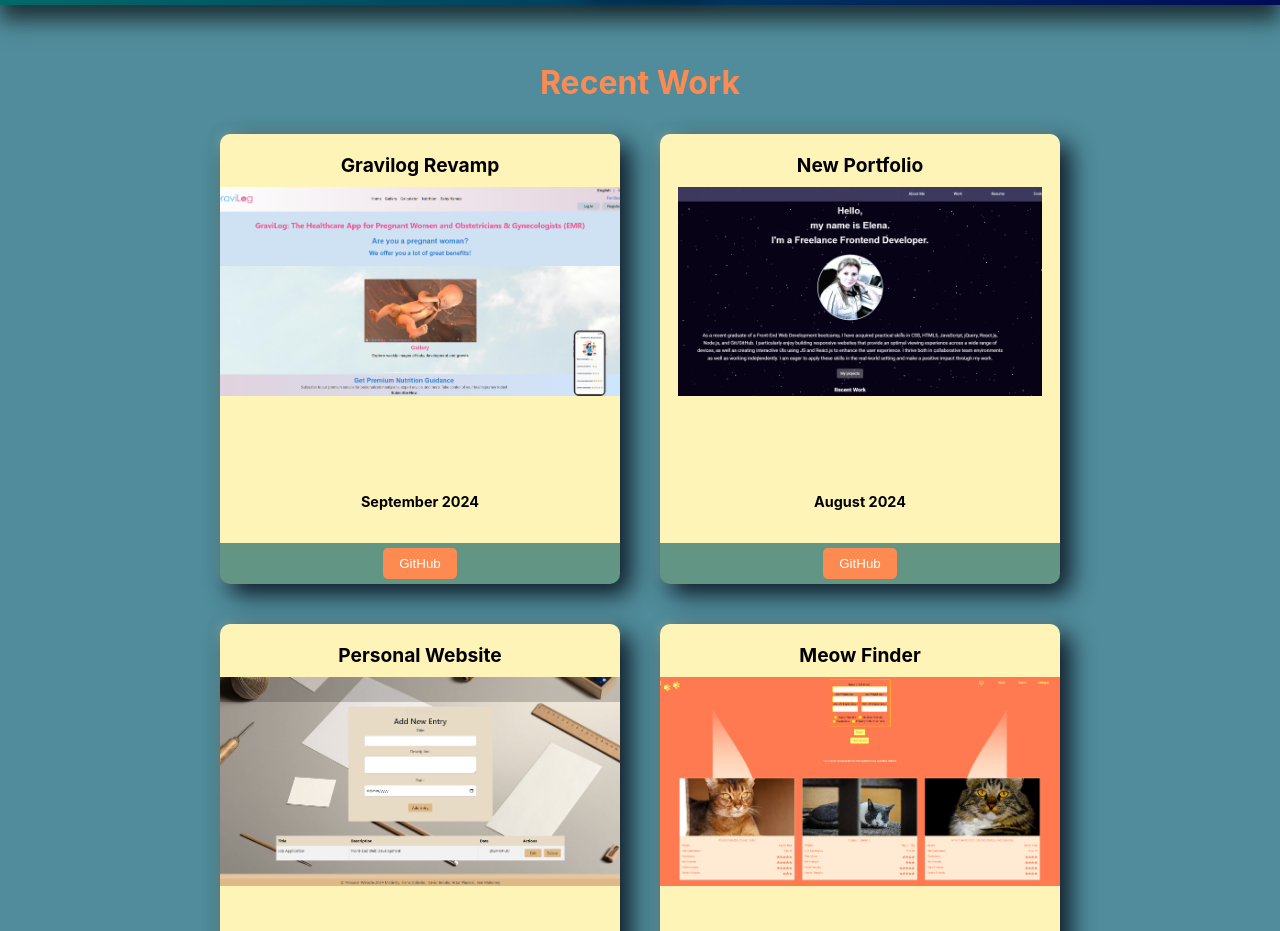
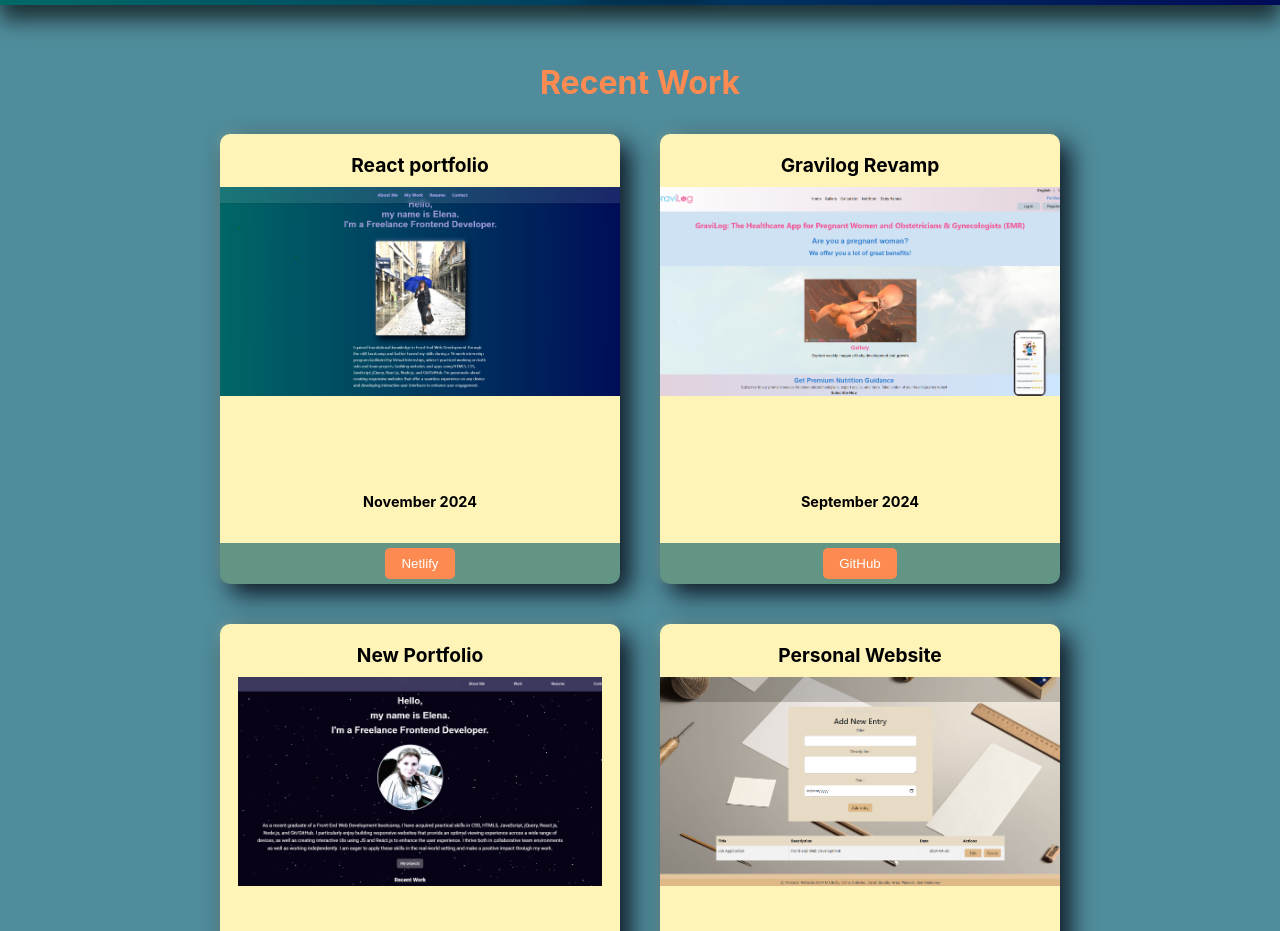
Before and after one commit to RusLena/react-portfolio, a React (Create React App) app: page / in a window 1280 px wide. Shown: the part 980-1911 px from the top of the page. Built offline with nearby package versions, Linux system fonts and the light colour scheme.

Commit message:
added card with react portfolio

```diff
--- a/src/MyWork/MyWork.js
+++ b/src/MyWork/MyWork.js
@@ -14,6 +14,35 @@ const MyWork = () => {
         <h2>Recent Work</h2>
       </div>
       <div className={`cards-container ${clicked ? "clicked" : ""}`}>
+
+       {/* React portfolio card */}
+       <div
+          className="card"
+          onClick={handleClick}
+        >
+          <div className="project-content">
+            <h3>React portfolio</h3>
+            <div className="project-image">
+              <img className="project-img" src="./images/project7.png" alt="react project" />
+            </div>
+            <p>
+            This personal portfolio showcases my front-end skills with engaging animations and interactive elements.
+            Key features include a sparkling font animation, an animated main heading, and a glassmorphism effect in the navbar.
+            Neumorphic styling and hover-activated project cards add depth, while gradient colors and responsive design create a polished experience on all devices.
+            A click sound effect was added to the "My Projects" button, with a mobile-friendly delay. Built with HTML, CSS, JavaScript, and React.
+            </p>
+            <strong className="date">November 2024</strong>
+          </div>
+          <div className="btn-container">
+            <button
+              className="btn"
+              onClick={() => window.open("https://darling-trifle-9b5f89.netlify.app/", "_blank")}
+            >
+              Netlify
+            </button>
+          </div>
+        </div>
+
         {/* Gravilog Revamp Card */}
         <div
           className="card"
```
Also changed, not shown: public/images/project7.png (added), 1 other file (tests, documents, lock files or other folders).
